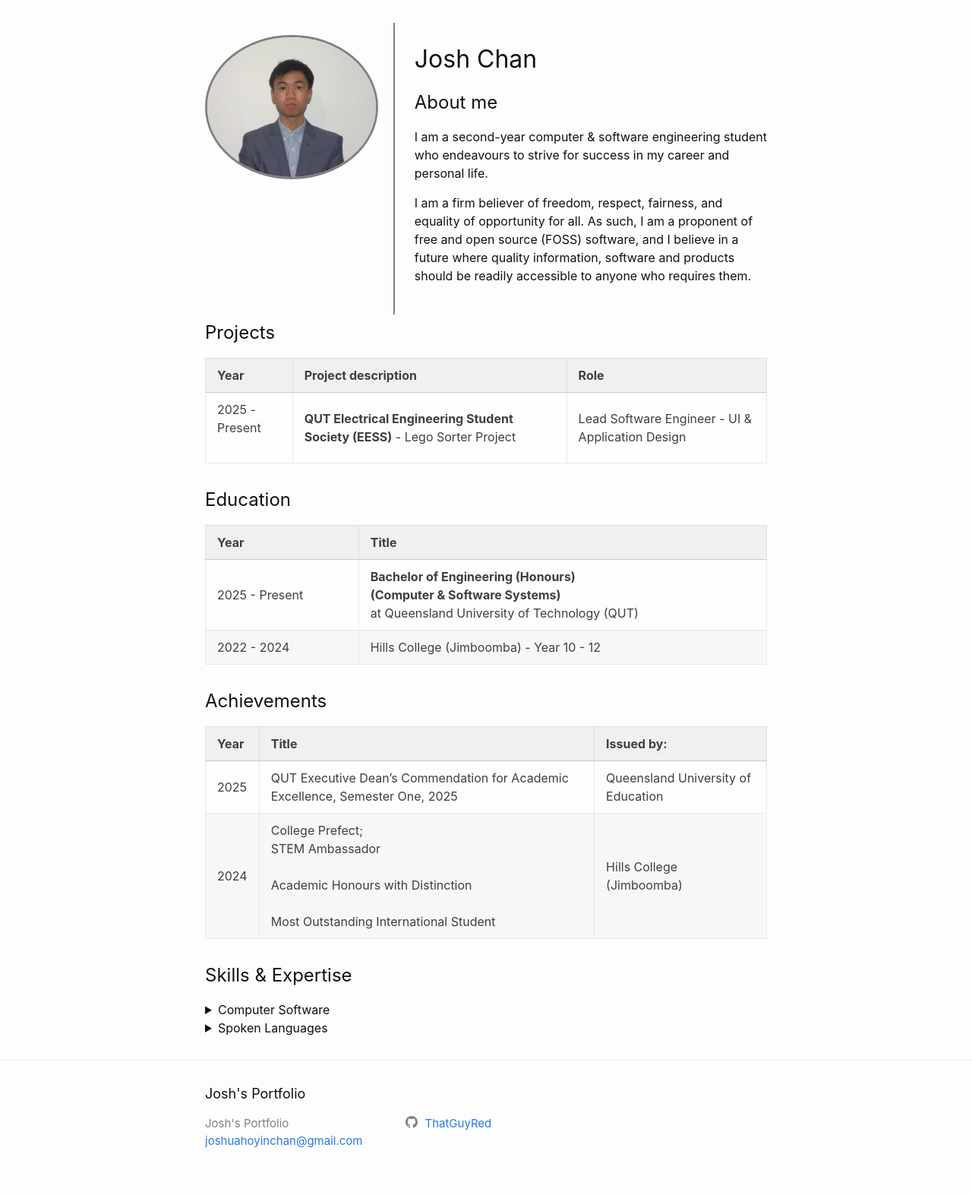
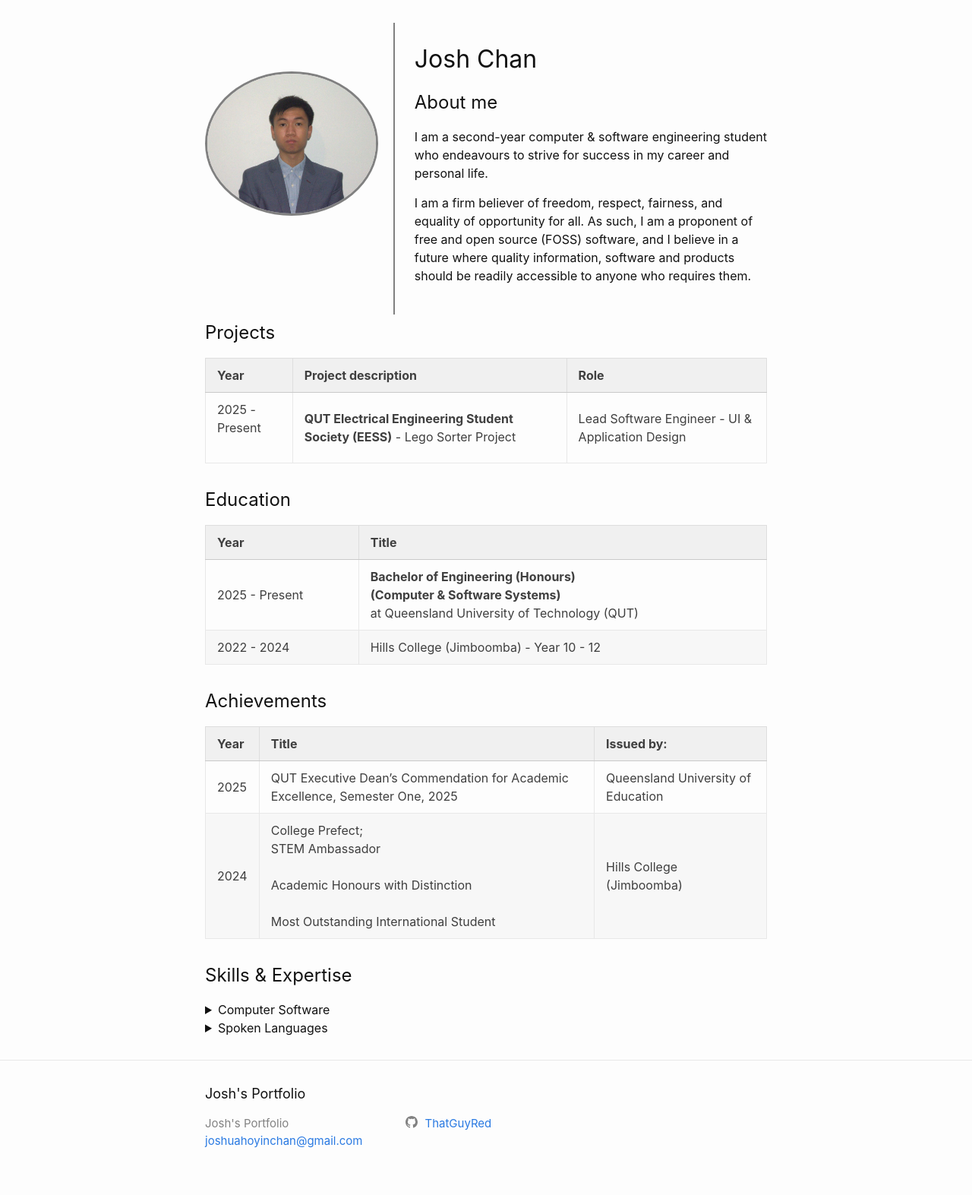
Before and after one commit to ThatGuyRed/portfolio, a Jekyll site: the page built from index.md, in a window 1280 px wide. Shown: the whole page at 76% size. Built offline with Jekyll 4.4.1, drawn with Linux system fonts in a browser that asks for light colours; a script that is not in the unit is left out.

Commit message:
modified:   _sass/minima/_layout.scss

```diff
--- a/_sass/minima/_layout.scss
+++ b/_sass/minima/_layout.scss
@@ -214,7 +214,8 @@
  */
 .portfolio-picture {
   float: left;
-  margin: 0, 2em;
+  margin: 0;
+  margin-top: 3em;
   width: 30%;
   //height: 30%;
 }
```
